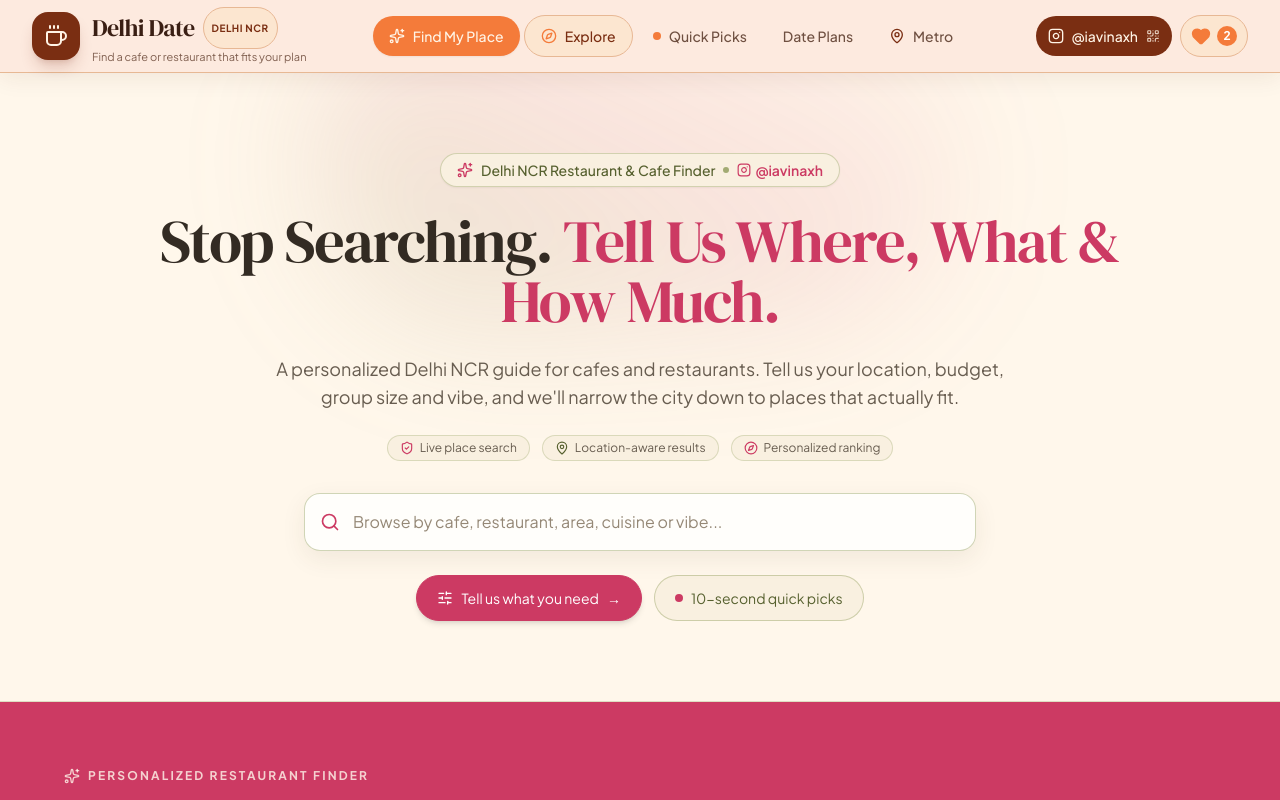
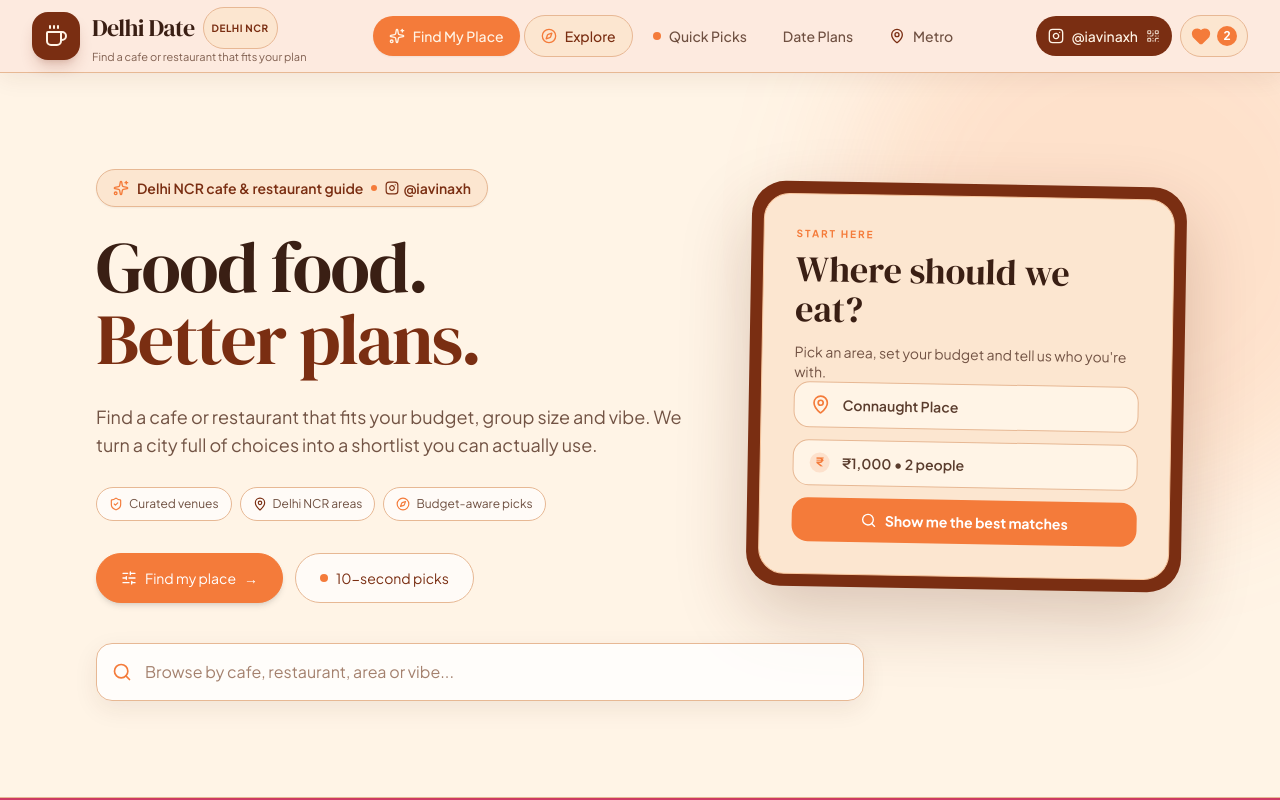
Before and after one commit to iavinaxh/delhi-cafe-hopping, a React (Vite) app: page / in a window 1280 px wide. Shown: the top 800 px of the page. Built offline with nearby package versions, Linux system fonts and the light colour scheme; the HTML template or start-up script is replaced by a standard one.

Commit message:
Redesign hero as editorial restaurant discovery landing section

```diff
--- a/src/components/Hero.jsx
+++ b/src/components/Hero.jsx
@@ -5,22 +5,28 @@ import InstagramIcon from './InstagramIcon';
 export default function Hero({ searchQuery, setSearchQuery, onOpenInstaModal, setActiveTab }) {
   const jumpToPlanner = () => document.getElementById('find-my-place')?.scrollIntoView({ behavior: 'smooth', block: 'start' });
   return (
-    <div className="relative overflow-hidden bg-[#FFF7EB] text-[#332B23] py-12 sm:py-20 border-b border-[#A2AB73]/35">
-      <div className="absolute -top-24 left-1/2 -translate-x-1/2 w-[650px] h-[350px] bg-gradient-to-tr from-[#A2AB73]/25 via-[#CC3A63]/10 to-transparent blur-3xl rounded-full pointer-events-none"></div>
-      <div className="max-w-5xl mx-auto px-4 sm:px-6 lg:px-8 text-center relative z-10">
-        <div className="inline-flex items-center gap-2 px-4 py-1.5 rounded-full bg-[#F9F0E0] border border-[#A2AB73]/45 text-[#56602E] text-xs sm:text-sm font-medium mb-6 shadow-sm">
-          <Sparkles className="w-4 h-4 text-[#CC3A63]" /><span>Delhi NCR Restaurant & Cafe Finder</span><span className="w-1.5 h-1.5 rounded-full bg-[#A2AB73]"></span>
-          <button onClick={onOpenInstaModal} className="hover:underline flex items-center gap-1 text-[#CC3A63] font-semibold"><InstagramIcon className="w-3.5 h-3.5" /> @iavinaxh</button>
+    <div className="relative overflow-hidden bg-[#FFF4E6] text-[#3A1F14] py-14 sm:py-24 border-b border-[#E7B894]">
+      <div className="absolute -top-32 right-[-10%] w-[560px] h-[560px] bg-[#F47B3A]/15 blur-3xl rounded-full pointer-events-none"></div>
+      <div className="absolute bottom-[-35%] left-[-8%] w-[460px] h-[460px] bg-[#7A2E12]/8 blur-3xl rounded-full pointer-events-none"></div>
+      <div className="max-w-6xl mx-auto px-4 sm:px-6 lg:px-8 relative z-10">
+        <div className="grid lg:grid-cols-[1.15fr_.85fr] items-center gap-10 lg:gap-16">
+          <div>
+            <div className="inline-flex items-center gap-2 px-4 py-2 rounded-full bg-[#FCE6D0] border border-[#E7B894] text-[#7A2E12] text-xs sm:text-sm font-semibold mb-6 shadow-sm"><Sparkles className="w-4 h-4 text-[#F47B3A]"/><span>Delhi NCR cafe & restaurant guide</span><span className="w-1.5 h-1.5 rounded-full bg-[#F47B3A]"></span><button onClick={onOpenInstaModal} className="hover:underline flex items-center gap-1"><InstagramIcon className="w-3.5 h-3.5"/>@iavinaxh</button></div>
+            <h1 className="font-serif text-4xl sm:text-6xl lg:text-7xl font-bold tracking-tight text-[#3A1F14] leading-[0.98]">Good food.<br/><span className="text-[#7A2E12]">Better plans.</span></h1>
+            <p className="mt-5 sm:mt-7 text-base sm:text-lg text-[#725344] max-w-2xl leading-relaxed">Find a cafe or restaurant that fits your budget, group size and vibe. We turn a city full of choices into a shortlist you can actually use.</p>
+            <div className="mt-7 flex flex-wrap gap-2 text-xs text-[#6F5041]"><span className="px-3 py-2 rounded-full bg-white/70 border border-[#E7B894] flex items-center gap-1.5"><ShieldCheck className="w-3.5 h-3.5 text-[#F47B3A]"/>Curated venues</span><span className="px-3 py-2 rounded-full bg-white/70 border border-[#E7B894] flex items-center gap-1.5"><MapPin className="w-3.5 h-3.5 text-[#7A2E12]"/>Delhi NCR areas</span><span className="px-3 py-2 rounded-full bg-white/70 border border-[#E7B894] flex items-center gap-1.5"><Compass className="w-3.5 h-3.5 text-[#F47B3A]"/>Budget-aware picks</span></div>
+            <div className="mt-8 flex flex-col sm:flex-row gap-3"><button onClick={jumpToPlanner} className="text-sm text-white bg-[#F47B3A] border border-[#F47B3A] px-6 py-3.5 rounded-full flex items-center justify-center gap-2 hover:bg-[#D9682D] transition-all shadow-md"><SlidersHorizontal className="w-4 h-4"/>Find my place<span className="font-semibold">→</span></button><button onClick={()=>setActiveTab('quick')} className="text-sm text-[#7A2E12] bg-white/70 border border-[#E7B894] px-6 py-3.5 rounded-full flex items-center justify-center gap-2 hover:bg-[#FCE6D0] transition-all"><span className="w-2 h-2 rounded-full bg-[#F47B3A]"></span>10-second picks</button></div>
+          </div>
+          <div className="relative">
+            <div className="rounded-[34px] bg-[#7A2E12] p-3 shadow-[0_28px_70px_rgba(89,37,15,0.22)] rotate-1">
+              <div className="rounded-[26px] bg-[#FCE6D0] min-h-[310px] sm:min-h-[380px] p-6 sm:p-8 flex flex-col justify-between border border-[#F8C79F]">
+                <div><p className="text-[10px] uppercase tracking-[0.2em] font-bold text-[#F47B3A]">Start here</p><h2 className="font-serif text-3xl sm:text-4xl font-bold text-[#3A1F14] mt-2">Where should we eat?</h2><p className="text-sm text-[#725344] mt-3">Pick an area, set your budget and tell us who you're with.</p></div>
+                <div className="space-y-3"><div className="rounded-2xl bg-[#FFF4E6] border border-[#E7B894] px-4 py-3 flex items-center gap-3"><MapPin className="w-5 h-5 text-[#F47B3A]"/><span className="text-sm font-semibold text-[#5A3C2D]">Connaught Place</span></div><div className="rounded-2xl bg-[#FFF4E6] border border-[#E7B894] px-4 py-3 flex items-center gap-3"><span className="w-5 h-5 rounded-full bg-[#F47B3A]/15 text-[#F47B3A] flex items-center justify-center text-xs font-bold">₹</span><span className="text-sm font-semibold text-[#5A3C2D]">₹1,000 • 2 people</span></div><div className="rounded-2xl bg-[#F47B3A] text-white px-4 py-3 flex items-center justify-center gap-2 font-bold text-sm"><Search className="w-4 h-4"/>Show me the best matches</div></div>
+              </div>
+            </div>
+          </div>
         </div>
-        <h1 className="font-serif text-3xl sm:text-5xl lg:text-6xl font-bold tracking-tight text-[#332B23] leading-tight">Stop Searching. <span className="text-[#CC3A63]">Tell Us Where, What & How Much.</span></h1>
-        <p className="mt-4 sm:mt-6 text-base sm:text-lg text-[#685D50] max-w-3xl mx-auto font-sans leading-relaxed">A personalized Delhi NCR guide for cafes and restaurants. Tell us your location, budget, group size and vibe, and we'll narrow the city down to places that actually fit.</p>
-        <div className="mt-6 flex flex-wrap items-center justify-center gap-3 text-xs text-[#685D50]">
-          <span className="px-3 py-1 rounded-full bg-[#F9F0E0] border border-[#A2AB73]/35 flex items-center gap-1.5"><ShieldCheck className="w-3.5 h-3.5 text-[#CC3A63]" /> Live place search</span>
-          <span className="px-3 py-1 rounded-full bg-[#F9F0E0] border border-[#A2AB73]/35 flex items-center gap-1.5"><MapPin className="w-3.5 h-3.5 text-[#56602E]" /> Location-aware results</span>
-          <span className="px-3 py-1 rounded-full bg-[#F9F0E0] border border-[#A2AB73]/35 flex items-center gap-1.5"><Compass className="w-3.5 h-3.5 text-[#CC3A63]" /> Personalized ranking</span>
-        </div>
-        <div className="mt-8 max-w-2xl mx-auto"><div className="relative flex items-center"><Search className="absolute left-4 w-5 h-5 text-[#CC3A63] pointer-events-none" /><input type="text" value={searchQuery} onChange={(e) => setSearchQuery(e.target.value)} placeholder="Browse by cafe, restaurant, area, cuisine or vibe..." className="w-full pl-12 pr-10 py-4 rounded-2xl bg-white/80 border border-[#A2AB73]/50 text-[#332B23] placeholder-[#958876] focus:outline-none focus:ring-2 focus:ring-[#CC3A63]/35 focus:border-[#CC3A63] text-sm sm:text-base shadow-[0_8px_24px_rgba(78,62,38,0.08)] transition-all" />{searchQuery && <button onClick={() => setSearchQuery('')} className="absolute right-4 text-xs font-semibold text-[#56602E] hover:text-[#CC3A63] bg-[#F9F0E0] px-2 py-1 rounded-lg">Clear</button>}</div></div>
-        <div className="mt-6 flex flex-col sm:flex-row justify-center gap-3"><button onClick={jumpToPlanner} className="text-sm text-white bg-[#CC3A63] border border-[#CC3A63] px-5 py-3 rounded-full flex items-center justify-center gap-2 hover:bg-[#B52F55] transition-all shadow-md"><SlidersHorizontal className="w-4 h-4" /> Tell us what you need <span className="font-semibold">→</span></button><button onClick={() => setActiveTab('quick')} className="text-sm text-[#56602E] bg-[#F9F0E0] border border-[#A2AB73]/50 px-5 py-3 rounded-full flex items-center justify-center gap-2 hover:bg-[#FFF7EB] transition-all"><span className="w-2 h-2 rounded-full bg-[#CC3A63]"></span>10-second quick picks</button></div>
+        <div className="mt-10 max-w-3xl"><div className="relative flex items-center"><Search className="absolute left-4 w-5 h-5 text-[#F47B3A] pointer-events-none"/><input type="text" value={searchQuery} onChange={(e)=>setSearchQuery(e.target.value)} placeholder="Browse by cafe, restaurant, area or vibe..." className="w-full pl-12 pr-10 py-4 rounded-2xl bg-white/80 border border-[#E7B894] text-[#3A1F14] placeholder-[#A4816E] focus:outline-none focus:ring-2 focus:ring-[#F47B3A]/30 focus:border-[#F47B3A] text-sm sm:text-base shadow-[0_8px_24px_rgba(78,43,25,0.08)]"/>{searchQuery&&<button onClick={()=>setSearchQuery('')} className="absolute right-4 text-xs font-semibold text-[#7A2E12] bg-[#FCE6D0] px-2 py-1 rounded-lg">Clear</button>}</div></div>
       </div>
     </div>
   );
```
